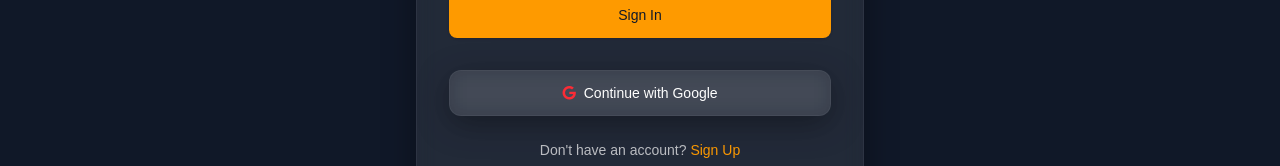
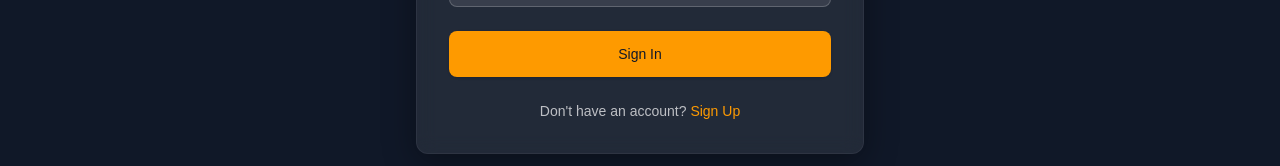
Before and after one commit to niftynewty/Monarch-Groom, a React (Vite) app: page /login in a window 1280 px wide. Shown: the part 450-616 px from the top of the page. Built offline with nearby package versions, Linux system fonts and the light colour scheme; no server answers.

Commit message:
comment google login button

```diff
--- a/src/pages/Login.jsx
+++ b/src/pages/Login.jsx
@@ -46,10 +46,10 @@ const Login = () => {
             <input type="password" id="password" value={password} onChange={e => setPassword(e.target.value)} className="w-full bg-white/10 border border-white/20 rounded-lg px-4 py-3 text-white focus:outline-none focus:ring-2 focus:ring-amber-500 focus:border-transparent transition-slow" required />
           </div>
           <button type="submit" className="w-full bg-amber-500 hover:bg-amber-400 py-3 px-4 border border-transparent rounded-lg shadow-sm text-sm font-medium text-gray-900 focus:outline-none focus:ring-2 focus:ring-offset-2 focus:ring-amber-500 transition-slow">Sign In</button>
-          <button type="button" onClick={handleGoogleLogin} className="w-full glass-card py-3 px-4 border border-white/20 rounded-lg shadow-sm text-sm font-medium text-white flex items-center justify-center space-x-2 transition-slow hover:bg-white/10 mt-2">
+          {/* <button type="button" onClick={handleGoogleLogin} className="w-full glass-card py-3 px-4 border border-white/20 rounded-lg shadow-sm text-sm font-medium text-white flex items-center justify-center space-x-2 transition-slow hover:bg-white/10 mt-2">
             <i className="fab fa-google text-red-500"></i>
             <span>Continue with Google</span>
-          </button>
+          </button> */}
         </div>
         <p className="mt-6 text-center text-sm text-white/70">
           Don't have an account? <a href="/signup" className="text-amber-500 hover:text-amber-400 font-medium">Sign Up</a>
```
